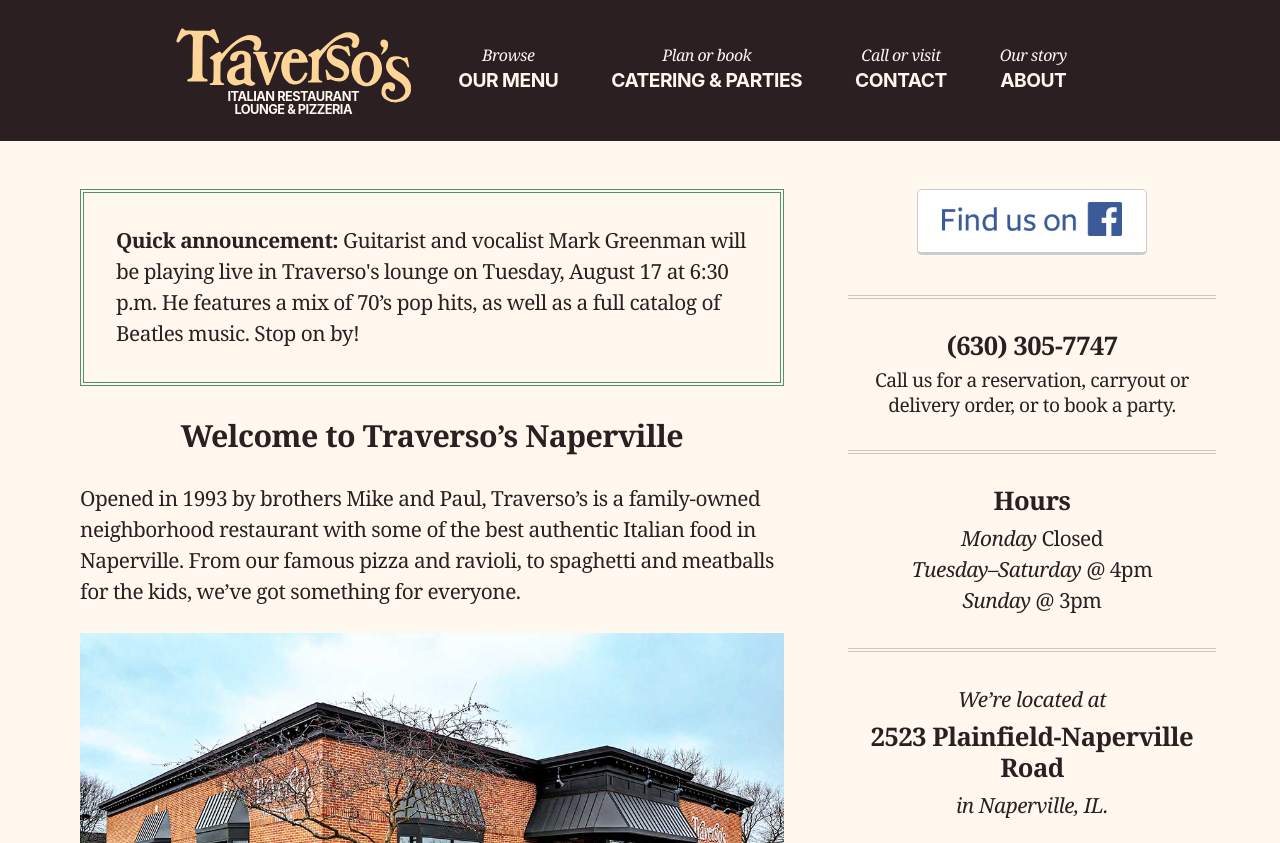
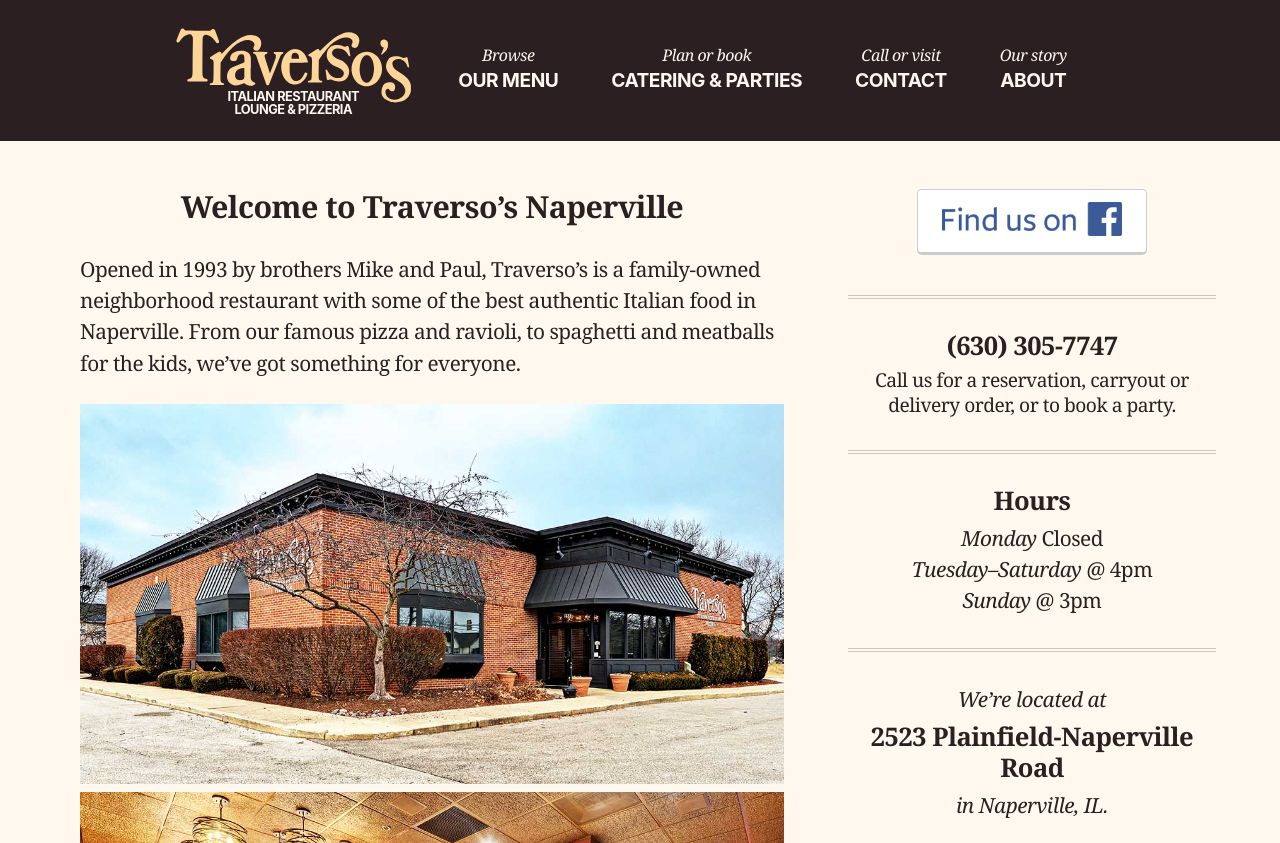
Before and after one commit to traversos/traversos.github.io, a Jekyll site: the page built from index.html, in a window 1280 px wide and 900 px high, cut to the strip 0-843 px from the top of the window. Built offline with Jekyll 4.4.1, drawn with Linux system fonts in a browser that asks for light colours; nearby versions of some CDN libraries.

Commit message:
Remove notice

```diff
--- a/index.html
+++ b/index.html
@@ -4,12 +4,6 @@
 ---
 <section class="page-content home">
   <article class="main-column">
-    <div class="notice">
-      <p class="flush--bottom">
-        <strong>Quick announcement:</strong> Guitarist and vocalist Mark Greenman will be playing live in Traverso's lounge on Tuesday, August 17 at 6:30 p.m. He features a mix of 70’s pop hits, as well as a full catalog of Beatles music. Stop on by!
-      </p>
-    </div>
-
     <header>
       <h1 class="centered">Welcome to Traverso’s Naperville</h1>
     </header>
```
